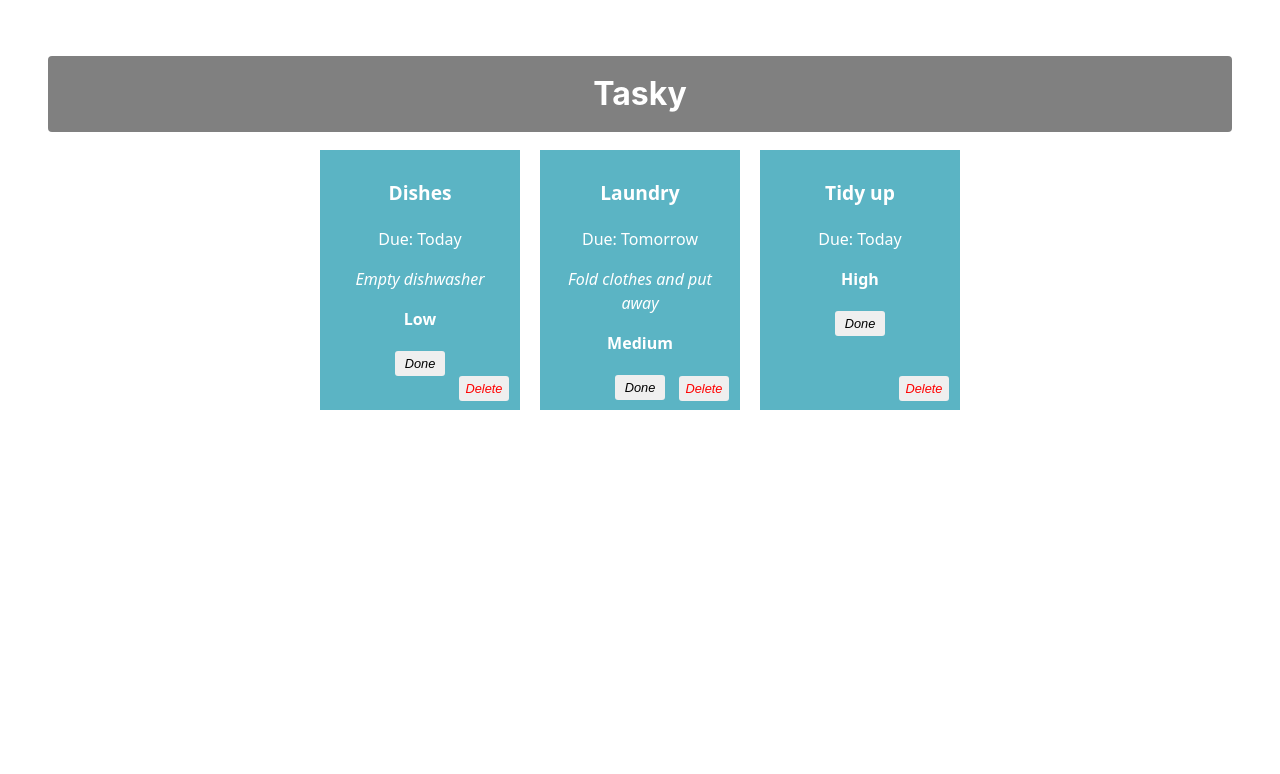
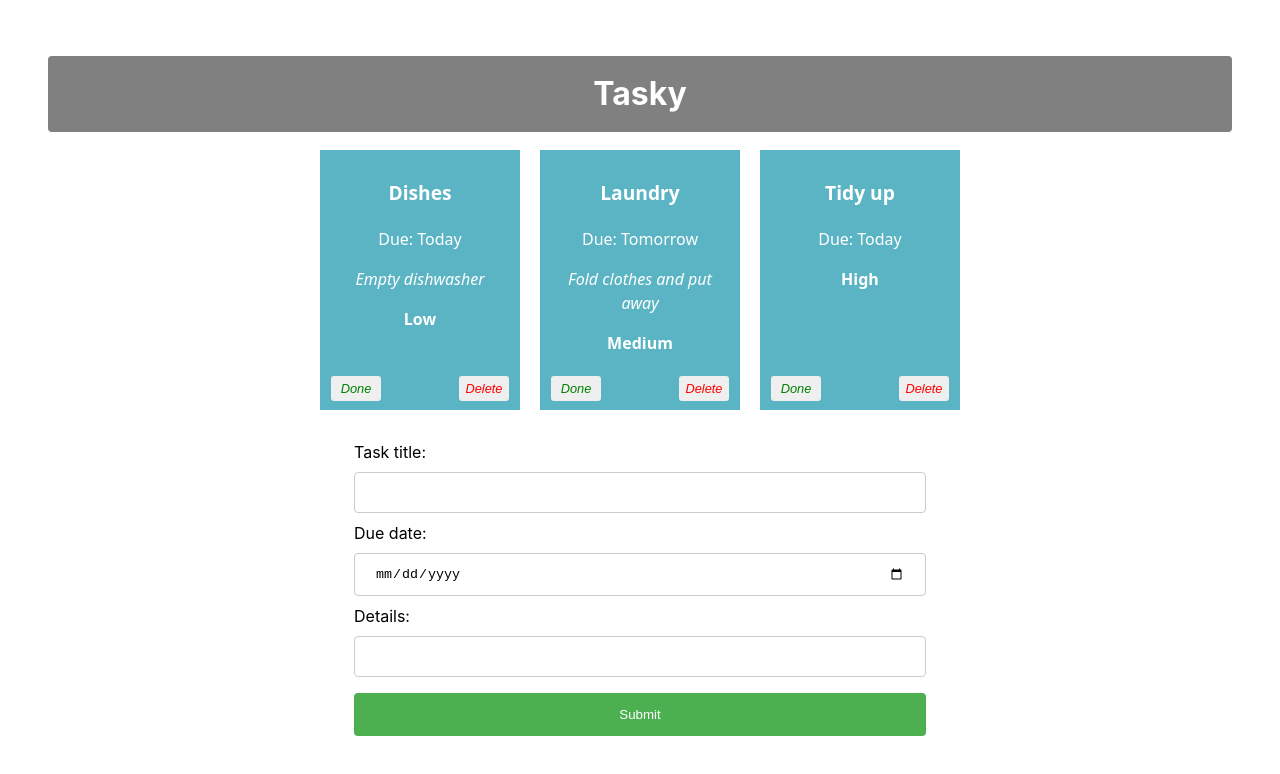
Before and after one commit to Fence05/react-basics-labs, a React (Vite) app in the folder tasky/: page / in a window 1280 px wide. Shown: the top 774 px of the page. Built offline with nearby package versions, Linux system fonts and the light colour scheme.

Commit message:
Add task: form added

```diff
--- a/tasky/src/App.css
+++ b/tasky/src/App.css
@@ -58,9 +58,41 @@
   color: green;
 }
 
+
 .deleteButton {
   position: absolute;
   bottom: 5px;
   right: 5px;
   color: red;
 }
+
+input[type=text], input[type=date] {
+  width: 100%;
+  padding: 12px 20px;
+  margin: 8px 0;
+  display: inline-block;
+  border: 1px solid #ccc;
+  border-radius: 4px;
+  box-sizing: border-box;
+}
+
+input[type=submit] {
+  width: 100%;
+  background-color: #4CAF50;
+  color: white;
+  padding: 14px 20px;
+  margin: 8px 0;
+  border: none;
+  border-radius: 4px;
+  cursor: pointer;
+}
+
+input[type=submit]:hover {
+  background-color: #45a049;
+}
+
+form {
+  text-align: left;
+  width: 50%;
+  margin: auto;
+}
--- a/tasky/src/App.jsx
+++ b/tasky/src/App.jsx
@@ -1,6 +1,8 @@
 import './App.css';
 import Task from './components/Task';
 import React, { useState } from 'react';
+import AddTaskForm from './components/form';
+
 
 
 
@@ -43,7 +45,9 @@
           done={task.done}
           deleteTask = {() => deleteHandler(index)}
         />
+
       ))}
+      <AddTaskForm />
     </div>
   );
 
--- a/tasky/src/components/Task.jsx
+++ b/tasky/src/components/Task.jsx
@@ -8,7 +8,7 @@
             <p>Due: {props.deadline}</p>
             <i><p>{props.description}</p></i>
             <b><p>{props.priority}</p></b>
-            <button onClick={props.markDone}>Done</button>
+            <button className='doneButton' onClick={props.markDone}>Done</button>
             <button className='deleteButton' onClick={props.deleteTask}>Delete</button>
 
         </div>
--- /dev/null
+++ b/tasky/src/components/form.jsx
@@ -0,0 +1,28 @@
+import React from "react";
+
+const AddTaskForm = (props) => {
+
+  return (
+    <div>
+      <form>
+        <label>
+            Task title:
+            <input type="text" name="title" required />
+        </label>
+        <br />
+        <label>
+            Due date:
+            <input type="date" name="deadline" required />
+        </label>
+        <br />
+        <label>
+            Details:
+            <input type="text" name="description" />
+        </label>
+        <input type="submit" value="Submit" />
+        </form>
+    </div>
+  )
+};
+
+export default AddTaskForm;
```
